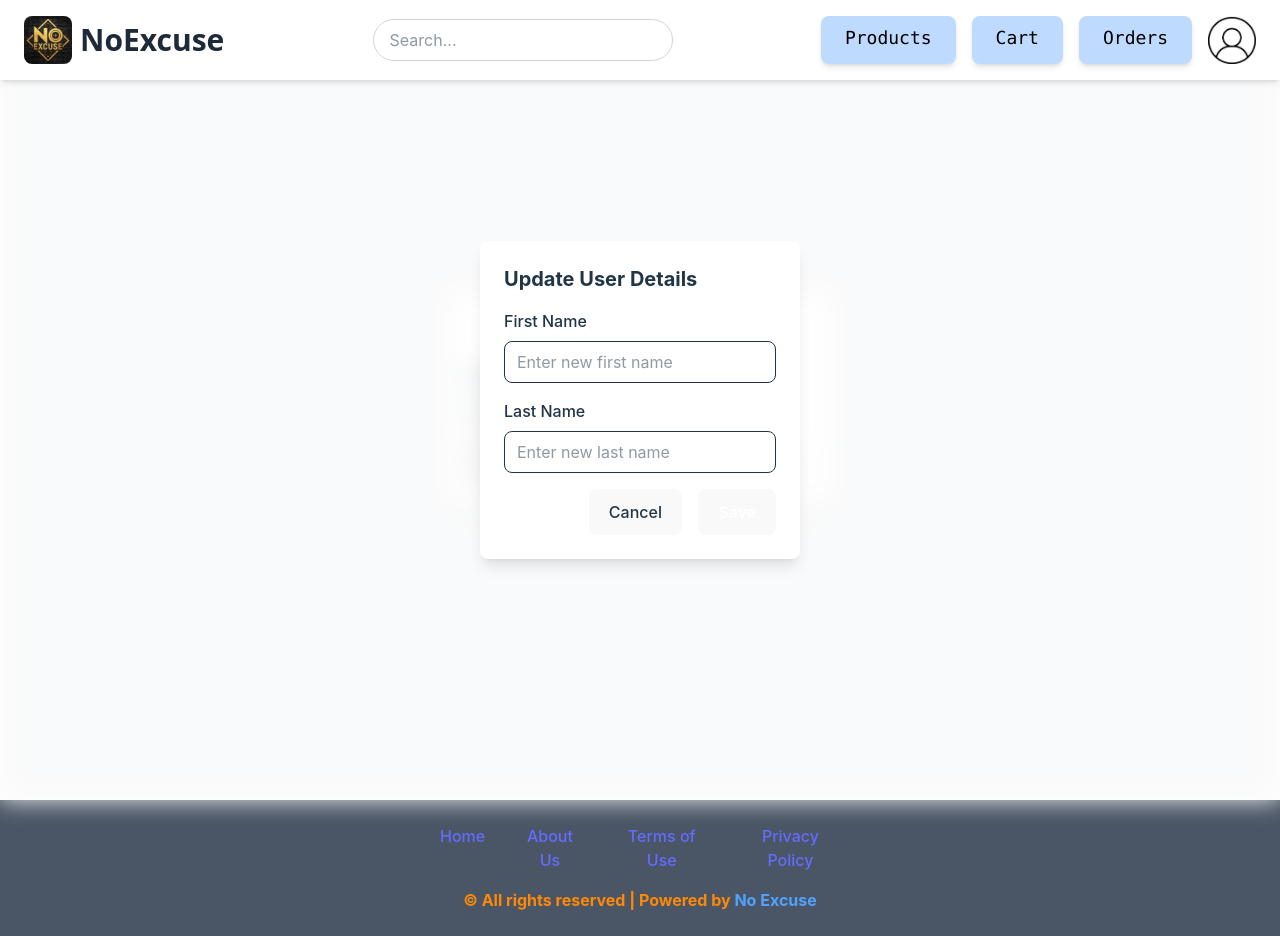
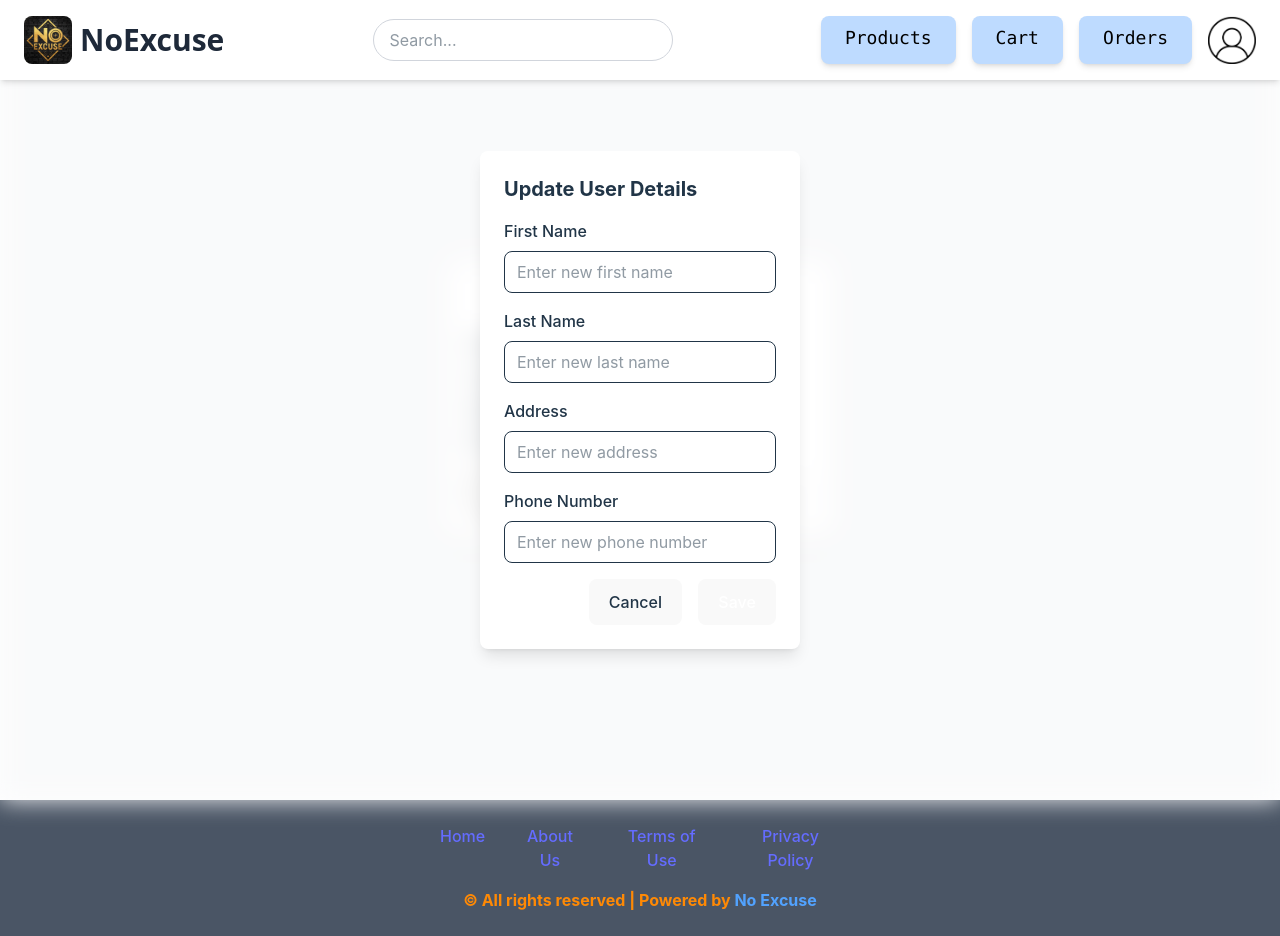
Before and after one commit to RelativelyDark/E-Commerce, a React (Vite) app in the folder FrontEnd/client/tailwindcss4/: page /profile in a window 1280 px wide. Both pictures are taken after a click on the button "Update Details". Built offline with nearby package versions, Linux system fonts and the light colour scheme.

Commit message:
UI upgraded

```diff
--- a/FrontEnd/client/tailwindcss4/src/pages/Profile.jsx
+++ b/FrontEnd/client/tailwindcss4/src/pages/Profile.jsx
@@ -2,15 +2,20 @@ import React, { useState } from "react";
 import { toast, ToastContainer } from "react-toastify";
 import "react-toastify/dist/ReactToastify.css";
 
-export default function App() {
+export default function Profile() {
   const [isModalOpen, setIsModalOpen] = useState(false);
+  const [isDeleteModalOpen, setIsDeleteModalOpen] = useState(false);
   const [formData, setFormData] = useState({
     firstName: "John",
     lastName: "Doe",
+    address: "123 Main Street, New York, NY",
+    phoneNumber: "123-456-7890",
   });
   const [updatedData, setUpdatedData] = useState({
     firstName: "",
     lastName: "",
+    address: "",
+    phoneNumber: "",
   });
 
   const openModal = () => {
@@ -19,7 +24,15 @@ export default function App() {
 
   const closeModal = () => {
     setIsModalOpen(false);
-    setUpdatedData({ firstName: "", lastName: "" });
+    setUpdatedData({ firstName: "", lastName: "", address: "", phoneNumber: "" });
+  };
+
+  const openDeleteModal = () => {
+    setIsDeleteModalOpen(true);
+  };
+
+  const closeDeleteModal = () => {
+    setIsDeleteModalOpen(false);
   };
 
   const handleInputChange = (e) => {
@@ -31,6 +44,16 @@ export default function App() {
   };
 
   const handleSubmit = () => {
+    if (
+      !updatedData.firstName.trim() ||
+      !updatedData.lastName.trim() ||
+      !updatedData.address.trim() ||
+      !updatedData.phoneNumber.trim()
+    ) {
+      toast.error("All fields are required!");
+      return;
+    }
+
     setFormData((prevData) => ({
       ...prevData,
       ...updatedData,
@@ -39,12 +62,18 @@ export default function App() {
     closeModal();
   };
 
+  const handleDeleteAccount = () => {
+    toast.success("Account deleted successfully!");
+    setIsDeleteModalOpen(false);
+    // Perform any other actions here, such as removing user data.
+  };
+
   return (
     <div className="relative">
       {/* Background content */}
       <div
         className={`flex flex-col items-center justify-center min-h-screen ${
-          isModalOpen ? "blur-md" : ""
+          isModalOpen || isDeleteModalOpen ? "blur-md" : ""
         } bg-gray-100`}
       >
         <div className="bg-white shadow-md rounded-lg p-6 w-96">
@@ -52,8 +81,14 @@ export default function App() {
           <p className="mb-2">
             <strong>First Name:</strong> {formData.firstName}
           </p>
+          <p className="mb-2">
+            <strong>Last Name:</strong> {formData.lastName}
+          </p>
+          <p className="mb-2">
+            <strong>Address:</strong> {formData.address}
+          </p>
           <p className="mb-4">
-            <strong>Last Name:</strong> {formData.lastName}
+            <strong>Phone Number:</strong> {formData.phoneNumber}
           </p>
           <div className="flex gap-4 justify-center">
             <button
@@ -63,7 +98,7 @@ export default function App() {
               Update Details
             </button>
             <button
-              onClick={() => toast.info("Account deleted!")}
+              onClick={openDeleteModal}
               className="bg-red-500 text-white px-4 py-2 rounded-lg shadow-md hover:bg-red-700 transition"
             >
               Delete Account
@@ -72,7 +107,7 @@ export default function App() {
         </div>
       </div>
 
-      {/* Modal */}
+      {/* Update Modal */}
       {isModalOpen && (
         <>
           {/* Overlay */}
@@ -108,6 +143,28 @@ export default function App() {
                   className="w-full px-3 py-2 border rounded-lg focus:outline-none focus:ring-2 focus:ring-blue-500"
                 />
               </div>
+              <div className="mb-4">
+                <label className="block mb-2 font-medium">Address</label>
+                <input
+                  type="text"
+                  name="address"
+                  value={updatedData.address}
+                  onChange={handleInputChange}
+                  placeholder="Enter new address"
+                  className="w-full px-3 py-2 border rounded-lg focus:outline-none focus:ring-2 focus:ring-blue-500"
+                />
+              </div>
+              <div className="mb-4">
+                <label className="block mb-2 font-medium">Phone Number</label>
+                <input
+                  type="text"
+                  name="phoneNumber"
+                  value={updatedData.phoneNumber}
+                  onChange={handleInputChange}
+                  placeholder="Enter new phone number"
+                  className="w-full px-3 py-2 border rounded-lg focus:outline-none focus:ring-2 focus:ring-blue-500"
+                />
+              </div>
               <div className="flex gap-4 justify-end">
                 <button
                   onClick={closeModal}
@@ -127,6 +184,40 @@ export default function App() {
         </>
       )}
 
+      {/* Delete Confirmation Modal */}
+      {isDeleteModalOpen && (
+        <>
+          {/* Overlay */}
+          <div
+            className="fixed inset-0 backdrop-blur-sm bg-opacity-30 z-10"
+            style={{
+              backgroundColor: "rgba(255, 255, 255, 0.5)", // Transparent white
+            }}
+          ></div>
+          {/* Modal Content */}
+          <div className="fixed inset-0 flex items-center justify-center z-20">
+            <div className="bg-white rounded-lg shadow-lg p-6 w-80">
+              <h3 className="text-xl font-bold mb-4">Are you sure?</h3>
+              <p className="mb-4">Do you really want to delete your account?</p>
+              <div className="flex gap-4 justify-end">
+                <button
+                  onClick={closeDeleteModal}
+                  className="bg-gray-300 px-4 py-2 rounded-lg hover:bg-gray-400 transition"
+                >
+                  No
+                </button>
+                <button
+                  onClick={handleDeleteAccount}
+                  className="bg-red-500 text-white px-4 py-2 rounded-lg hover:bg-red-700 transition"
+                >
+                  Yes
+                </button>
+              </div>
+            </div>
+          </div>
+        </>
+      )}
+
       {/* Toast Container */}
       <ToastContainer position="bottom-right" />
     </div>
```
